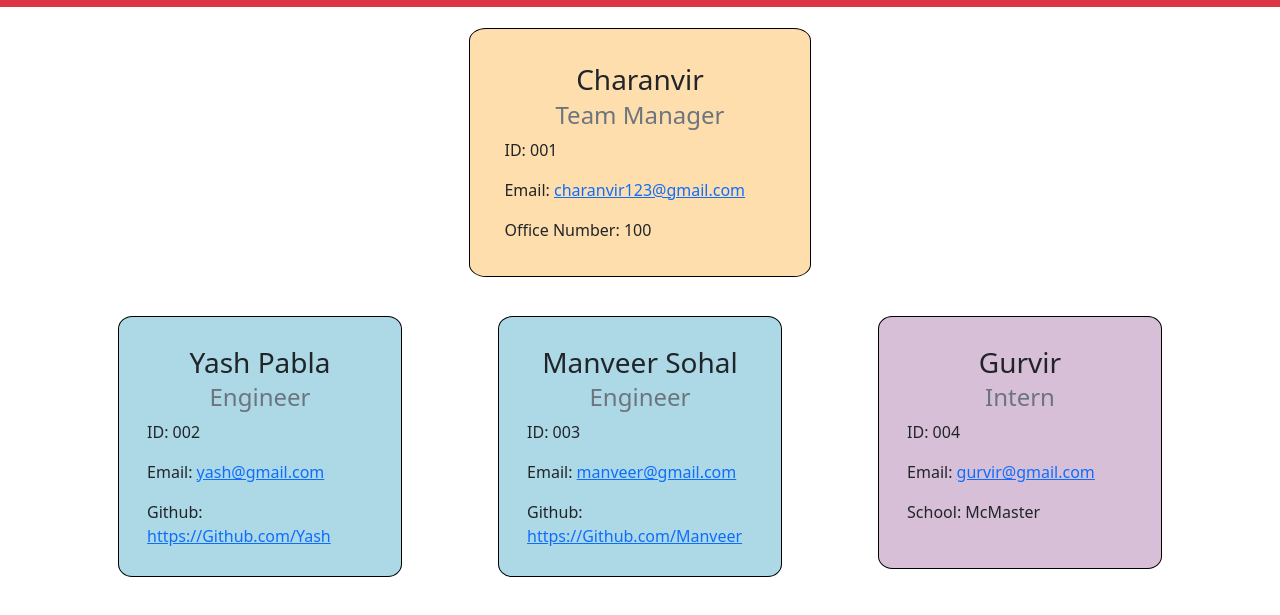
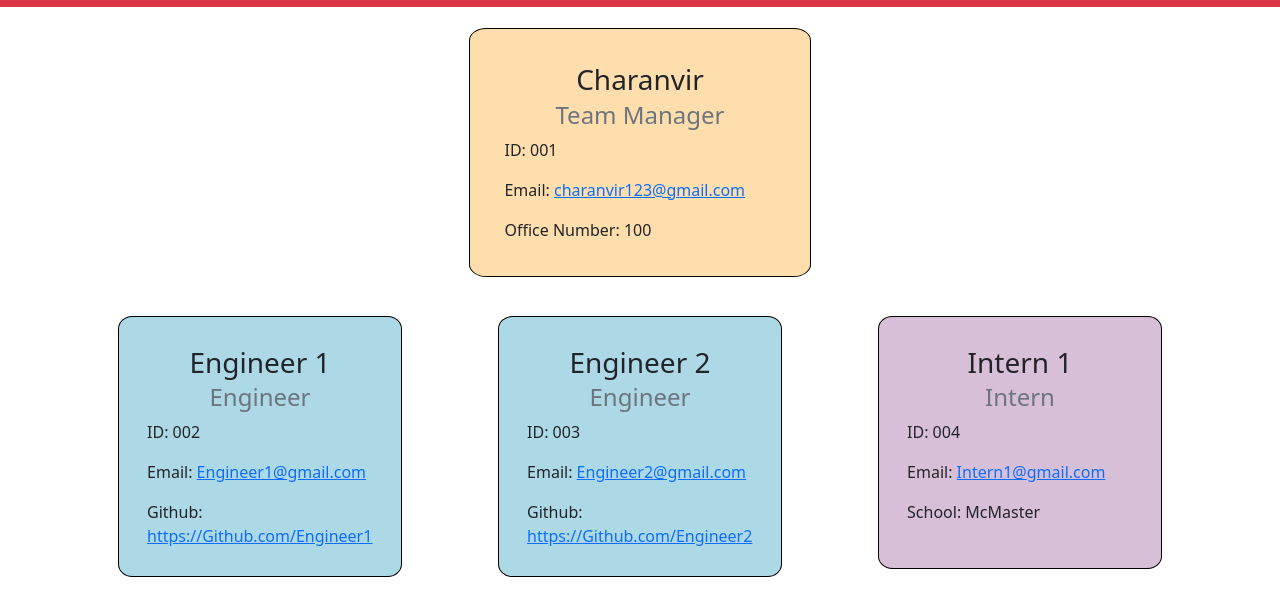
Before and after one commit to Charanvir/Team-Profile-Generator, a website: page dist/index.html in a window 1280 px wide. Shown: the part 93-708 px from the top of the page. Drawn offline with nearby package versions, Linux system fonts and the light colour scheme.

Commit message:
commited all files

```diff
--- a/dist/index.html
+++ b/dist/index.html
@@ -39,26 +39,26 @@
         <div class="col-4">
             <div class="card mx-auto" style="width: 80%;">
                  <div class=" card-body engineer">
-                    <h3 class="card-title text-center">Yash Pabla</h3>
+                    <h3 class="card-title text-center">Engineer 1</h3>
                     <h4 class="text-center card-subtitle mb-2 text-muted">Engineer</h4>
                     <p class="card-text col-12">ID: 002</p>
                     <address>
-                        Email: <a href="mailto:yash@gmail.com">yash@gmail.com</a>
+                        Email: <a href="mailto:Engineer1@gmail.com">Engineer1@gmail.com</a>
                     </address>
-                    Github: <a href="https://Github.com/Yash">https://Github.com/Yash</a>
+                    Github: <a href="https://Github.com/Engineer1">https://Github.com/Engineer1</a>
                 </div>
             </div>
         </div>
         <div class="col-4">
             <div class="card mx-auto" style="width: 80%;">
                  <div class=" card-body engineer">
-                    <h3 class="card-title text-center">Manveer Sohal</h3>
+                    <h3 class="card-title text-center">Engineer 2</h3>
                     <h4 class="text-center card-subtitle mb-2 text-muted">Engineer</h4>
                     <p class="card-text col-12">ID: 003</p>
                     <address>
-                        Email: <a href="mailto:manveer@gmail.com">manveer@gmail.com</a>
+                        Email: <a href="mailto:Engineer2@gmail.com">Engineer2@gmail.com</a>
                     </address>
-                    Github: <a href="https://Github.com/Manveer">https://Github.com/Manveer</a>
+                    Github: <a href="https://Github.com/Engineer2">https://Github.com/Engineer2</a>
                 </div>
             </div>
         </div>
@@ -66,13 +66,13 @@
         <div class="col-4">
             <div class="card mx-auto" style="width: 80%;">
                 <div class=" card-body intern">
-                    <h3 class="card-title text-center">Gurvir</h3>
+                    <h3 class="card-title text-center">Intern 1</h3>
                     <h4 class="text-center card-subtitle mb-2 text-muted">Intern</h4>
                     <p class="card-text col-12">ID: 004</p>
                     <address>
-                        Email: <a href="mailto:gurvir@gmail.com">gurvir@gmail.com</a>
+                        Email: <a href="mailto:Intern1@gmail.com">Intern1@gmail.com</a>
                     </address>
-                    <p>School: McMaster</p>
+                    <p>School: McMaster </p>
                 </div>
             </div>
         </div>
```
Also changed, not shown: README.md.
